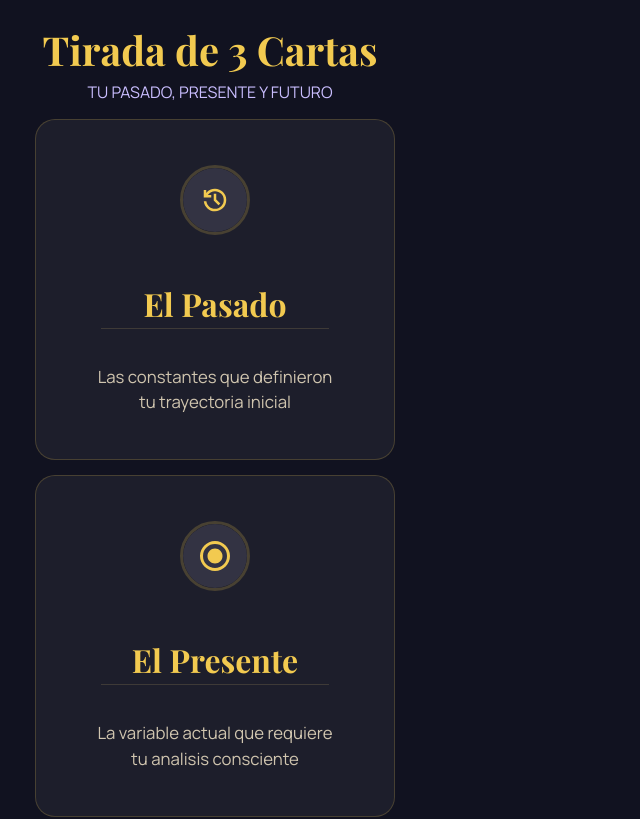
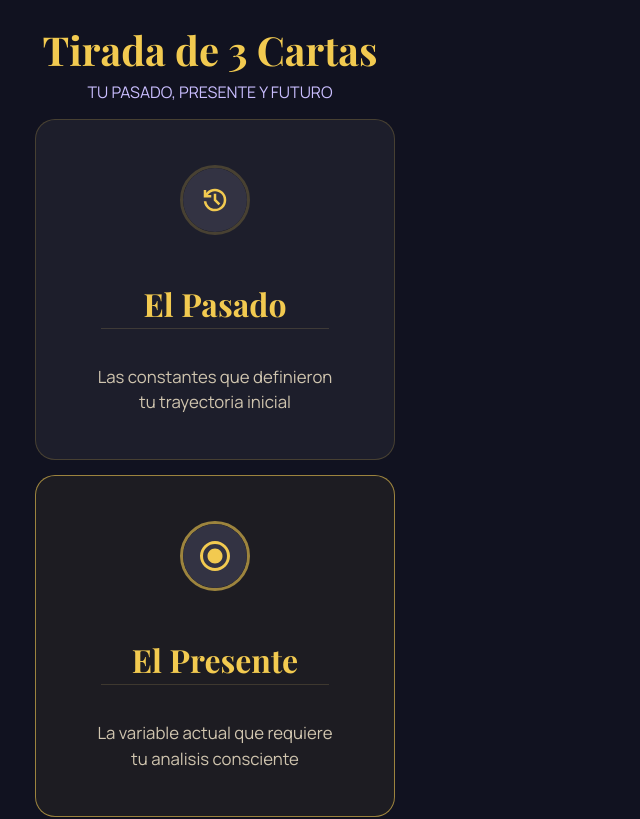
Before and after one commit to FactoriaF5-Tarot-Team1/GoddessesTarot, a React (Vite) app: page / in a window 1280 px wide. Shown: the top 819 px of the page, without its empty margins (0-640 px from the left). Built offline with nearby package versions, Linux system fonts and the light colour scheme; a web font is replaced by a local one.

Commit message:
feat, style: card present active by default

```diff
--- a/src/assets/data/dataGoodessTarot.js
+++ b/src/assets/data/dataGoodessTarot.js
@@ -4,20 +4,23 @@ export const arraySectionReadingHome = [
     icon: "./src/assets/icons/past2.svg",
     alt: "Icono de carta del pasado con un reloj",
     title: "El Pasado",
-    description: "Las constantes que definieron tu trayectoria inicial"
+    description: "Las constantes que definieron tu trayectoria inicial",
+    isActive:false
   },
   {
     id:2,
     icon: "./src/assets/icons/present2.svg",
     alt: "Icono de carta del presente con una diana",
     title: "El Presente",
-    description: "La variable actual que requiere tu analisis consciente"
+    description: "La variable actual que requiere tu analisis consciente",
+    isActive:true
   },
   {
     id:3,
     icon: "./src/assets/icons/future2.svg",
     alt: "Icono de carta del futuro con 3 estrellas de 4 puntas y un rayo magico",
     title: "El Futuro",
-    description: "El vector resultante de tus decisiones presentes"
+    description: "El vector resultante de tus decisiones presentes",
+    isActive:false
   }
   ];
--- a/src/components/sectionReadingHome/SectionReadingHome.jsx
+++ b/src/components/sectionReadingHome/SectionReadingHome.jsx
@@ -1,10 +1,10 @@
 import styles from './SectionReadingHome.module.scss'
 import React from 'react'
 
-function SectionReadingHome({icon,alt,title,description}) {
+function SectionReadingHome({icon,alt,title,description,isActive}) {
   return (
     <>
-    <section className={styles.cardSectionReading}>
+    <section className={styles.cardSectionReading + (isActive ? ' ' + styles.active : '')}>
         {/* poner icon del componente de lectura */}
         <div className={styles.iconContainer}>
             <img src={icon} alt={alt}></img>
--- a/src/components/sectionReadingHome/SectionReadingHome.module.scss
+++ b/src/components/sectionReadingHome/SectionReadingHome.module.scss
@@ -25,6 +25,16 @@
   }
 }
 
+// este estilo es para poner un card activo por defecto en el componente
+.active {
+  background-color: v.$color-card-bg2;
+  border: 1px solid v.$color-card-border-selected;
+
+  .iconContainer img {
+    border-color: v.$color-card-border-selected;
+  }
+}
+
 .iconContainer {
   width: 70px;
   height: 70px;
@@ -41,10 +51,6 @@
   border: 3px solid v.$color-card-border;
  }
 
-// .cardTitleSectionReading{
-//   font-size: 2rem;
-// }
-
 /* Línea divisoria <hr /> */
 .cardSectionReading hr {
   width: 85%;
--- a/src/pages/home/Home.jsx
+++ b/src/pages/home/Home.jsx
@@ -15,7 +15,7 @@ function Home() {
         <p className={styles.ParagrahSectionReading}>TU PASADO, PRESENTE Y FUTURO</p>
 
         {listSections.map((section,index) =>(
-          <SectionReadingHome icon={section.icon} alt={section.alt} title={section.title} description={section.description} />
+          <SectionReadingHome icon={section.icon} alt={section.alt} title={section.title} description={section.description} isActive={section.isActive} />
         ))
         }
       </section>
--- a/src/pages/home/Home.module.scss
+++ b/src/pages/home/Home.module.scss
@@ -8,11 +8,6 @@
   text-align: center;
 }
 
-// .TitleSectionReading
-// {
-//   font-size: 2.5rem;
-// }
-
 .ParagrahSectionReading{
   color:v.$color-subtitle;
 }
```
